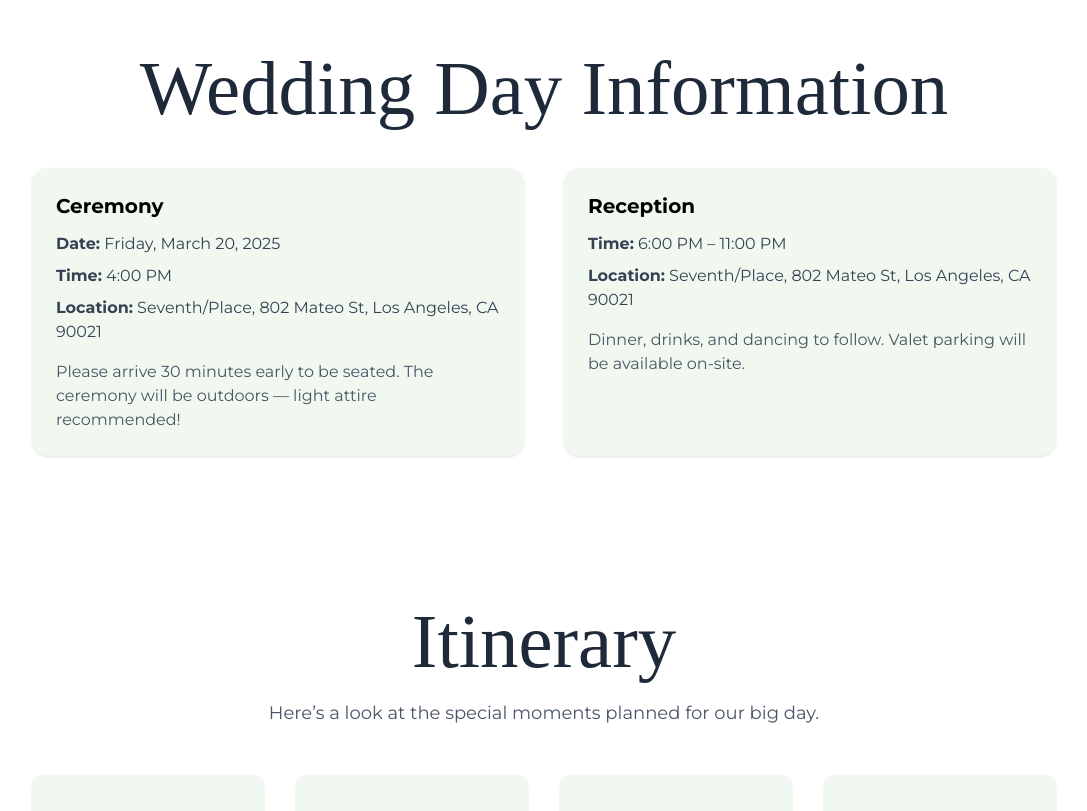
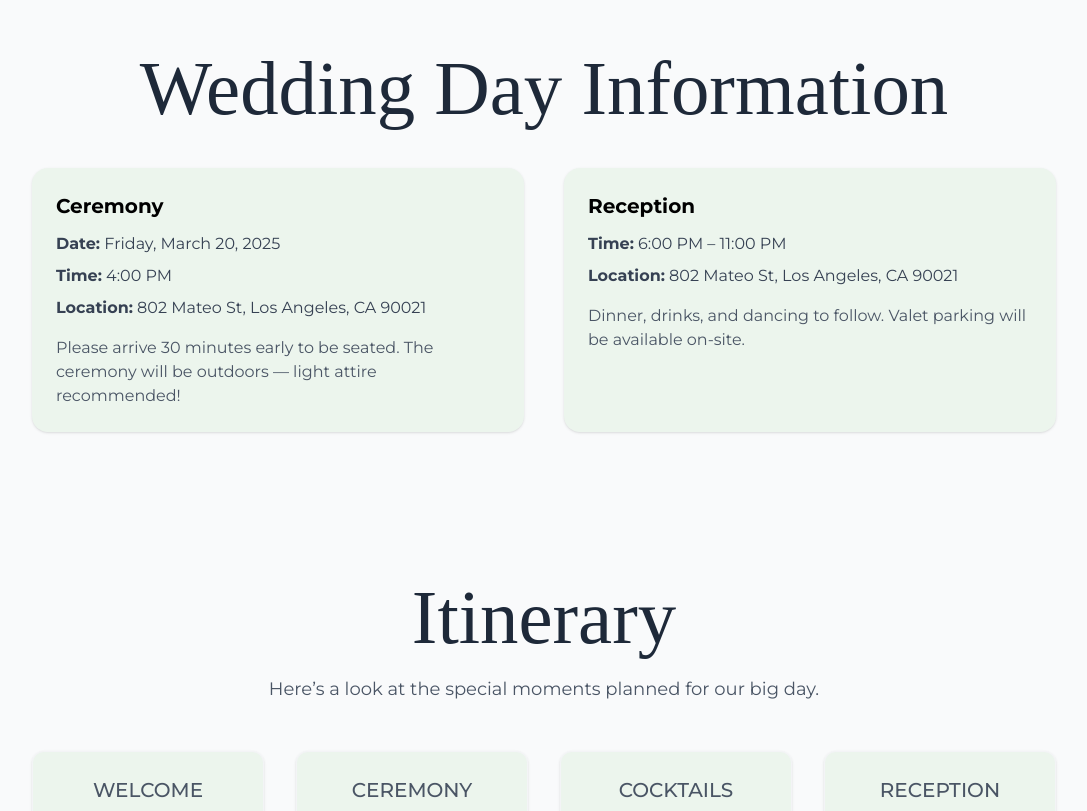
Before and after one commit to brianlpham21/mio-and-brian-wedding-rsvp, a Next.js app: page / in a window 1280 px wide. Shown: the part 813-1624 px from the top of the page, without its empty margins (96-1183 px from the left). Built offline with nearby package versions, Linux system fonts and the light colour scheme.

Commit message:
styling for background and itinerary fonts

```diff
--- a/app/components/additionalDetails.tsx
+++ b/app/components/additionalDetails.tsx
@@ -29,7 +29,7 @@ export default function AdditionalDetails() {
   return (
     <section
       id="details"
-      className="w-full bg-pastel-green-25 py-20 px-6 sm:px-8 md:px-12 text-gray-800"
+      className="w-full bg-pastel-green-25 py-12 md:py-16 px-6 sm:px-8 md:px-12 text-gray-800"
     >
       <div className="max-w-5xl mx-auto text-center mb-12">
         <motion.h2
@@ -38,7 +38,7 @@ export default function AdditionalDetails() {
           transition={{ duration: 0.6 }}
           viewport={{ once: true }}
           className="text-black"
-          style={{ fontFamily: 'Brother, serif', fontSize: 'clamp(2.5rem, 5vw, 5.5rem)' }}
+          style={{ fontFamily: 'Brother, serif', fontSize: 'clamp(3rem, 5vw, 5.5rem)' }}
         >
           Additional Details
         </motion.h2>
@@ -64,7 +64,7 @@ export default function AdditionalDetails() {
             className="bg-white rounded-xl shadow-sm p-6 border border-gray-100 text-left"
           >
             <div className="flex items-center gap-3 mb-3">
-              <h3 className="text-xl font-semibold text-black">{item.title}</h3>
+              <h3 className="text-xl font-medium text-black">{item.title}</h3>
             </div>
             <p className="text-gray-700 leading-relaxed">{item.description}</p>
           </motion.div>
--- a/app/components/itinerary.tsx
+++ b/app/components/itinerary.tsx
@@ -5,29 +5,29 @@ import { motion } from 'framer-motion';
 const itinerary = [
   {
     time: '3:00 PM',
-    title: 'Welcome',
+    title: 'WELCOME',
     description: 'Join us for an intimate ceremony surrounded by nature and love.',
   },
   {
     time: '4:00 PM',
-    title: 'Ceremony',
+    title: 'CEREMONY',
     description: 'Enjoy drinks and hors d’oeuvres while we take wedding photos.',
   },
   {
     time: '5:30 PM',
-    title: 'Cocktails',
+    title: 'COCKTAILS',
     description: 'Let’s celebrate with dinner, speeches, and dancing!',
   },
   {
     time: '6:00 PM',
-    title: 'Reception',
+    title: 'RECEPTION',
     description: 'Help us close the night with a sparkler sendoff!',
   },
 ];
 
 export default function Itinerary() {
   return (
-    <section id="itinerary" className="w-full bg-white py-16 px-6 sm:px-8 md:px-12 text-gray-800">
+    <section id="itinerary" className="w-full py-16 px-6 sm:px-8 md:px-12 text-gray-800">
       <div className="max-w-5xl mx-auto text-center mb-12">
         <motion.h2
           initial={{ opacity: 0, y: 20 }}
@@ -59,10 +59,7 @@ export default function Itinerary() {
             viewport={{ once: true }}
             className="bg-pastel-green-25 rounded-xl shadow-sm p-6 border border-gray-100 text-center"
           >
-            <h3
-              className="text-black"
-              style={{ fontFamily: 'Brother, serif', fontSize: 'clamp(3.5rem, 6vw, 2rem)' }}
-            >
+            <h3 className="text-gray-600 tracking-[.001em] text-xl font-medium mb-1">
               {event.title}
             </h3>
             <p className="text-sm text-gray-500 mb-2">
--- a/app/components/returnInfo.tsx
+++ b/app/components/returnInfo.tsx
@@ -27,7 +27,7 @@ export default function ReturnInfo() {
   }, [controls, inView]);
 
   return (
-    <section className="w-full bg-pastel-green-25 py-16 px-6 sm:px-8 md:px-12 text-gray-800 overflow-hidden">
+    <section className="w-full py-16 px-6 sm:px-8 md:px-12 text-gray-800 overflow-hidden">
       <motion.div
         ref={ref}
         initial="hidden"
--- a/app/components/weddingInfo.tsx
+++ b/app/components/weddingInfo.tsx
@@ -1,9 +1,6 @@
 export default function WeddingInfo() {
   return (
-    <section
-      id="info"
-      className="w-full bg-white sm:px-8 md:px-12 text-gray-800 py-10 md:py-16 px-6"
-    >
+    <section id="info" className="w-full sm:px-8 md:px-12 text-gray-800 py-12 md:py-16 px-6">
       <div className="max-w-5xl mx-auto">
         <h2
           className="text-center mb-10 leading-[1em]"
@@ -23,7 +20,7 @@ export default function WeddingInfo() {
               <strong>Time:</strong> 4:00 PM
             </p>
             <p className="text-gray-700 mb-2">
-              <strong>Location:</strong> Seventh/Place, 802 Mateo St, Los Angeles, CA 90021
+              <strong>Location:</strong> 802 Mateo St, Los Angeles, CA 90021
             </p>
             <p className="text-gray-600 mt-4">
               Please arrive 30 minutes early to be seated. The ceremony will be outdoors — light
@@ -38,7 +35,7 @@ export default function WeddingInfo() {
               <strong>Time:</strong> 6:00 PM – 11:00 PM
             </p>
             <p className="text-gray-700 mb-2">
-              <strong>Location:</strong> Seventh/Place, 802 Mateo St, Los Angeles, CA 90021
+              <strong>Location:</strong> 802 Mateo St, Los Angeles, CA 90021
             </p>
             <p className="text-gray-600 mt-4">
               Dinner, drinks, and dancing to follow. Valet parking will be available on-site.
```
